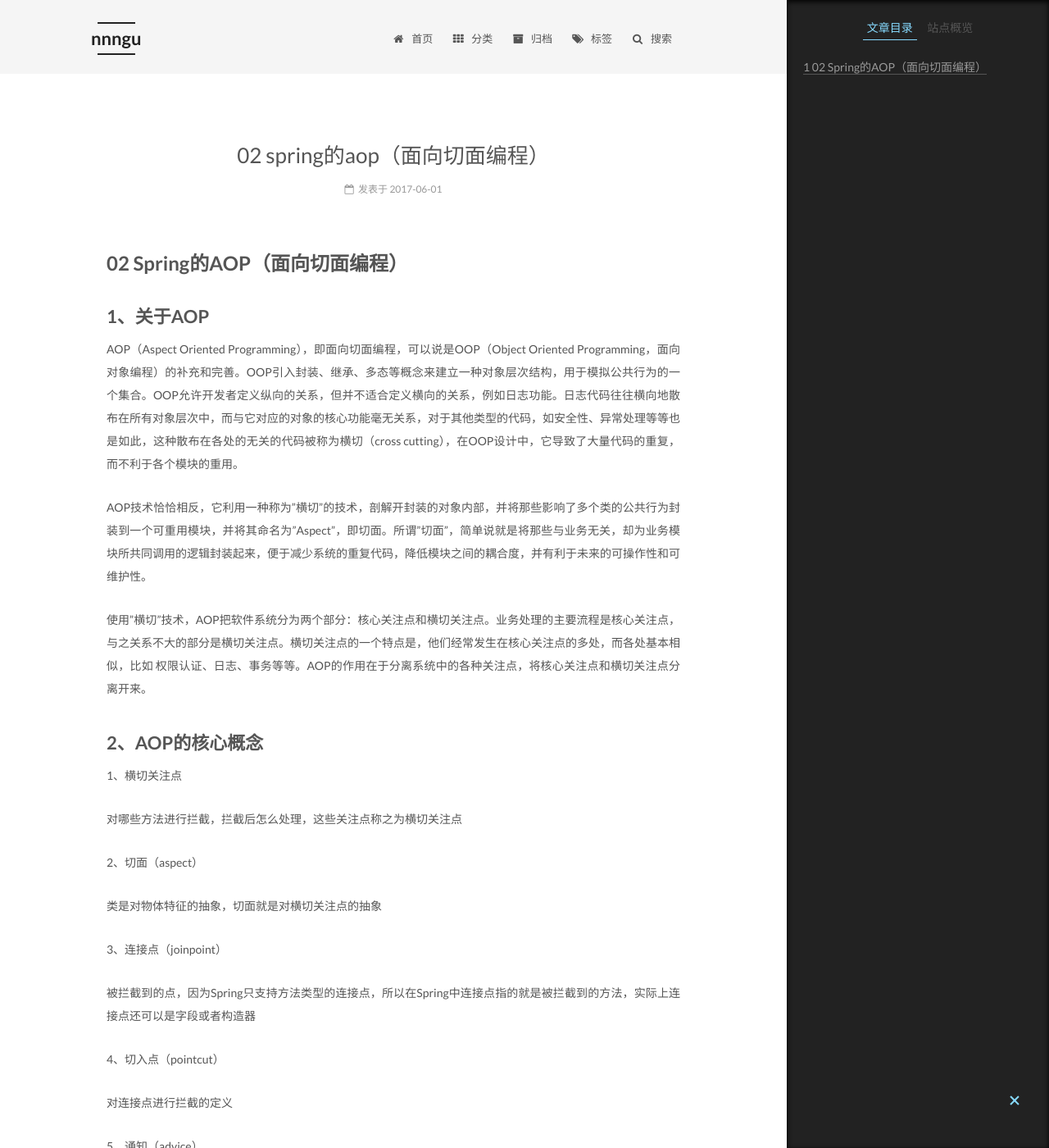
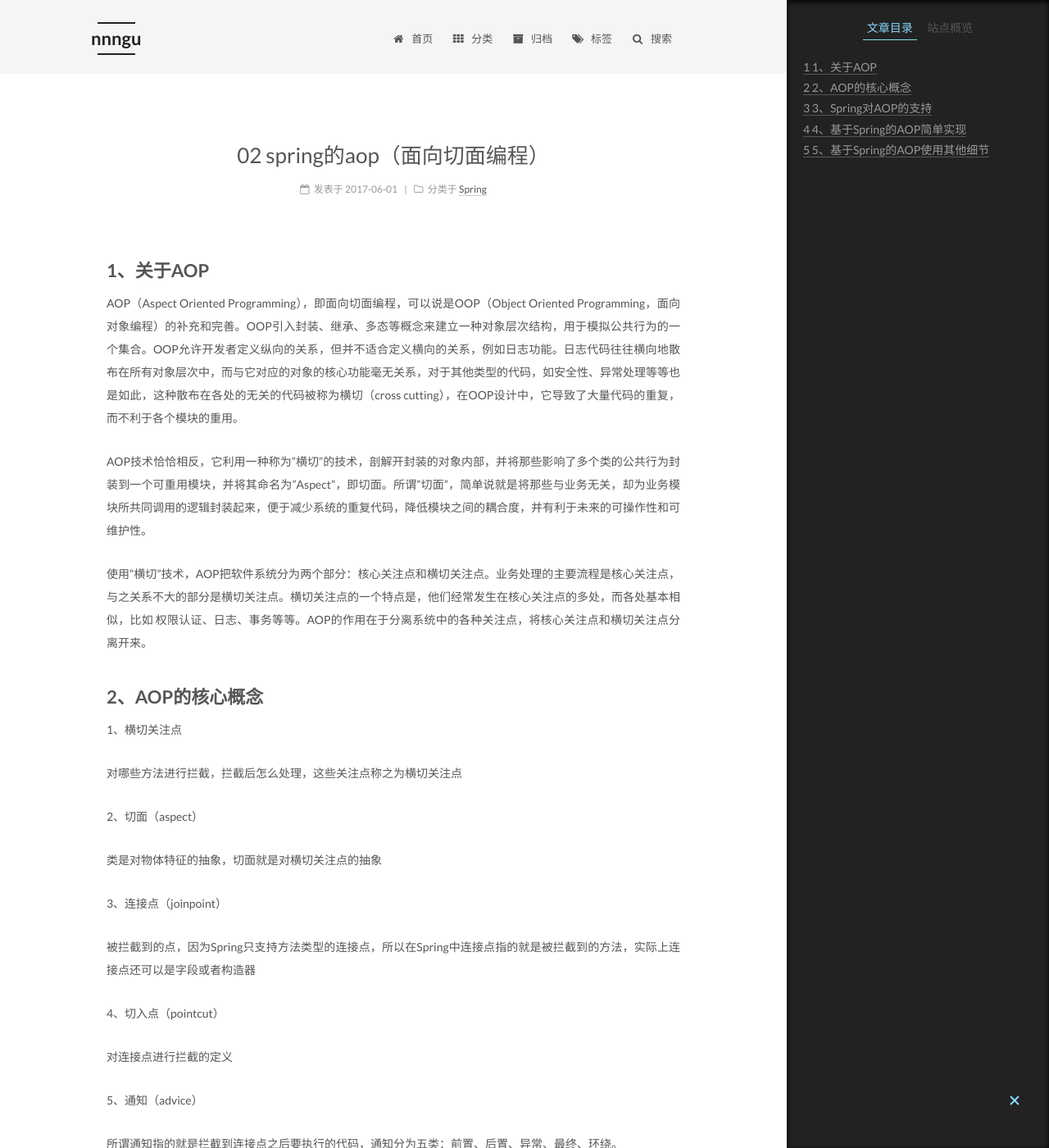
Before and after one commit to nnngu/LearningNotes, a Jekyll site: the page built from _posts/2017-06-01-02 Spring的AOP（面向切面编程）.md, in a window 1280 px wide and 1400 px high. Shown: the whole window at 82% size. Built offline with Jekyll 4.4.1, drawn with Linux system fonts in a browser that asks for light colours.

Commit message:
修改文件: _posts/2017-06-01-02 Spring的AOP（面向切面编程）.md

```diff
--- a/_posts/2017-06-01-02 Spring的AOP（面向切面编程）.md
+++ b/_posts/2017-06-01-02 Spring的AOP（面向切面编程）.md
@@ -1,4 +1,7 @@
-# 02 Spring的AOP（面向切面编程）
+---
+categories: Spring
+description:
+---
 
 ## 1、关于AOP
 
```
